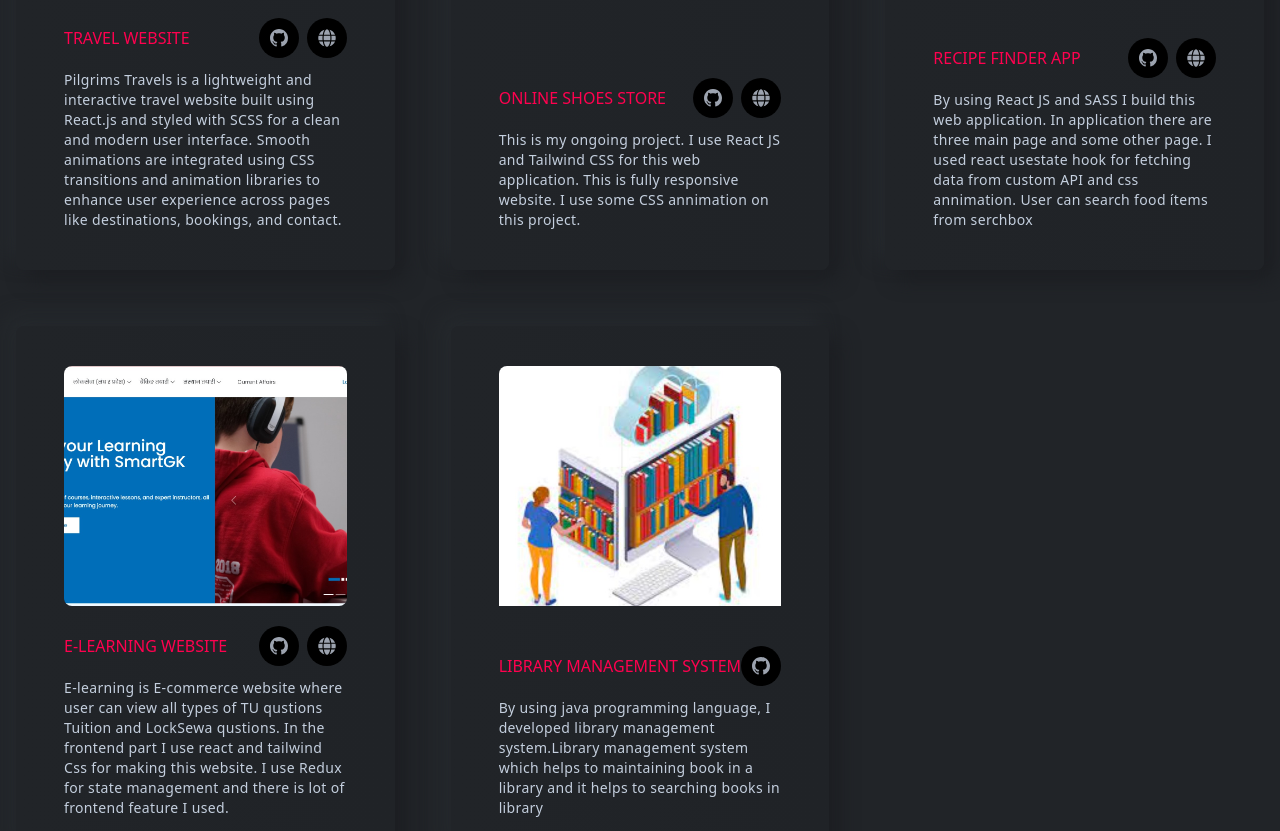
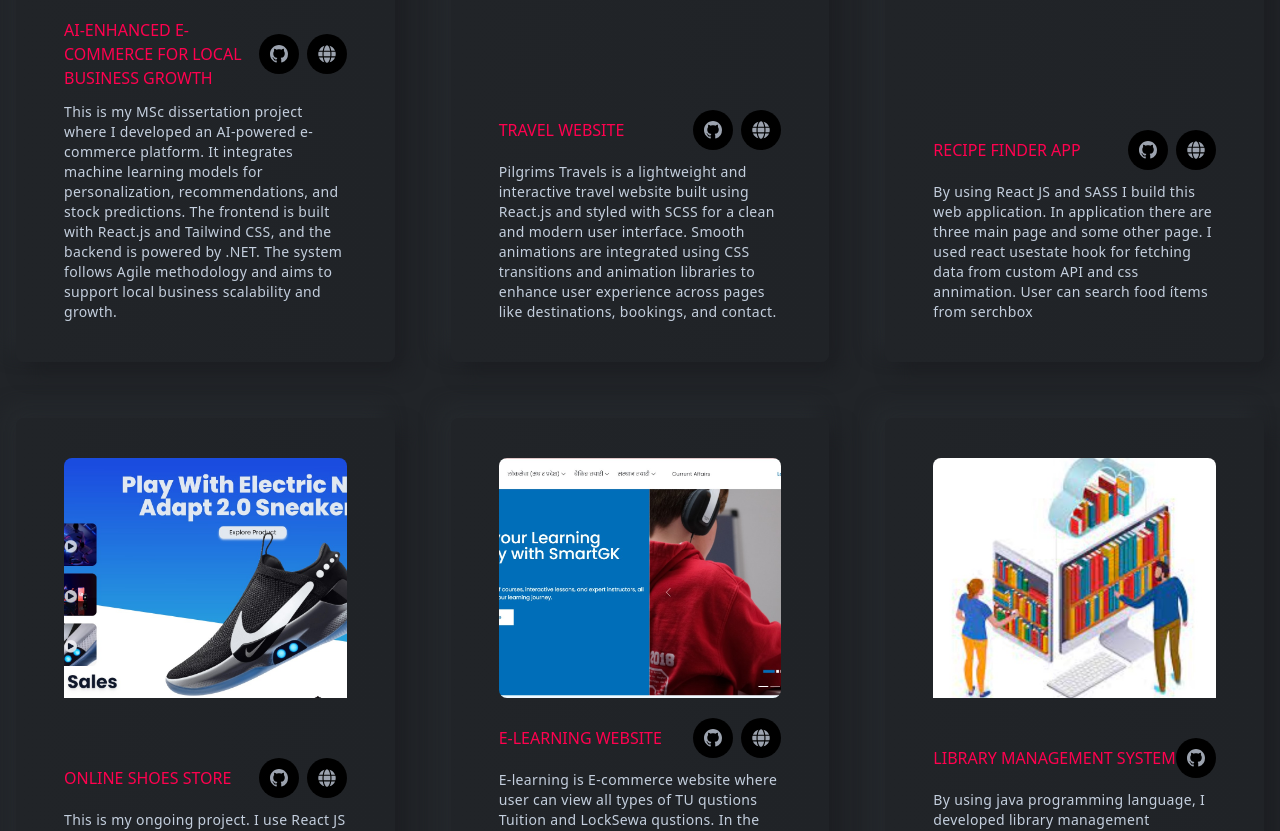
Before and after one commit to Santoosh9/Portfolio, a React (Vite) app: page / in a window 1280 px wide. Shown: the part 3973-4804 px from the top of the page. Built offline with nearby package versions, Linux system fonts and the light colour scheme.

Commit message:
project add

```diff
--- a/src/assets/index.jsx
+++ b/src/assets/index.jsx
@@ -7,5 +7,6 @@ import libary from './img/libary.jpg';
 import restromeal from './img/restromeal.jpg';
 import cnt from './img/cnt.jpg';
 import travel1 from './img/travel1.jpg';
+import ai from './img/ai.png';
 
-export { logo, profile, ecommerce, recipes, shoes, libary, restromeal, cnt, travel1 };
+export { logo, profile, ecommerce, recipes, shoes, libary, restromeal, cnt, travel1, ai };
--- a/src/components/project/Project.jsx
+++ b/src/components/project/Project.jsx
@@ -6,6 +6,7 @@ import {
   shoes,
   libary,
   travel1,
+  ai,
 
 } from '../../assets/index';
 import ProjectsCard, { ProjectsCard2 } from './ProjectsCard';
@@ -24,20 +25,22 @@ const Project = () => {
       </div>
       <div className="grid grid-cols-1 md:grid-cols-2 xl:grid-cols-3 gap-6 xl:gap-14">
         <ProjectsCard
+          title="AI-Enhanced E-Commerce for Local Business Growth"
+          des="This is my MSc dissertation project where I developed an AI-powered e-commerce platform.
+  It integrates machine learning models for personalization, recommendations, and stock predictions.
+  The frontend is built with React.js and Tailwind CSS, and the backend is powered by .NET.
+  The system follows Agile methodology and aims to support local business scalability and growth. "
+          src={ai}
+          githubLink="https://github.com/Santoosh9/ai-ecommerse"
+          published="https://smartlocal.vercel.app/"
+        />
+        <ProjectsCard
           title="Travel Website"
           des="Pilgrims Travels is a lightweight and interactive travel website built using React.js and styled with SCSS for a clean and modern user interface.
            Smooth animations are integrated using CSS transitions and animation libraries to enhance user experience across pages like destinations, bookings, and contact. "
           src={travel1}
           githubLink="https://github.com/Santoosh9/Pligrims-holidays"
           published="https://pligrims.vercel.app/"
-        />
-        <ProjectsCard
-          title="Online Shoes Store"
-          des="This is my ongoing project. I use React JS and Tailwind CSS for this web application. This is fully
-          responsive website. I use some CSS annimation on this project."
-          src={shoes}
-          githubLink="https://github.com/Santoosh9/shoes-store.git"
-          published="https://master--rainbow-gingersnap-69956a.netlify.app/"
         />
         <ProjectsCard
           title="Recipe Finder App"
@@ -47,6 +50,16 @@ const Project = () => {
           src={recipes}
           githubLink="https://github.com/Santoosh9/Recipes_finder.git"
           published="https://master--recipe-finder-apps.netlify.app/"
+        />
+
+
+         <ProjectsCard
+          title="Online Shoes Store"
+          des="This is my ongoing project. I use React JS and Tailwind CSS for this web application. This is fully
+          responsive website. I use some CSS annimation on this project."
+          src={shoes}
+          githubLink="https://github.com/Santoosh9/shoes-store.git"
+          published="https://master--rainbow-gingersnap-69956a.netlify.app/"
         />
 
 <ProjectsCard
```
Also changed, not shown: src/assets/img/ai.png (added).
